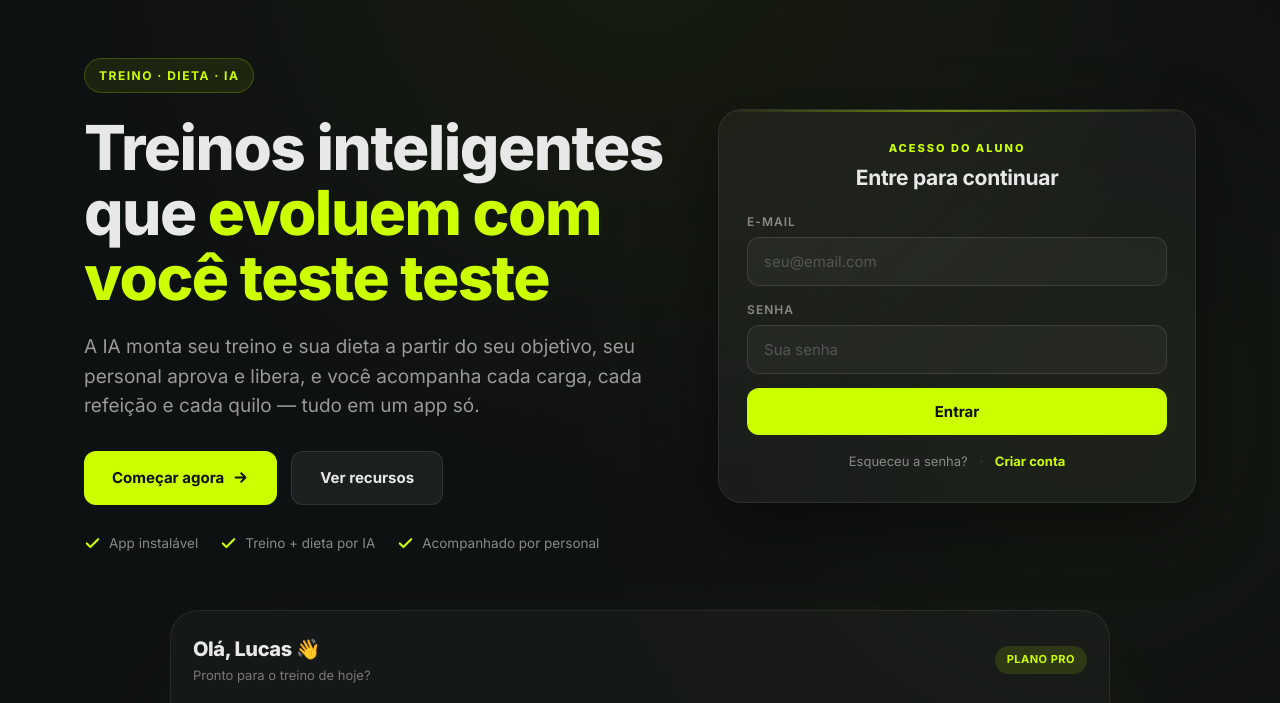
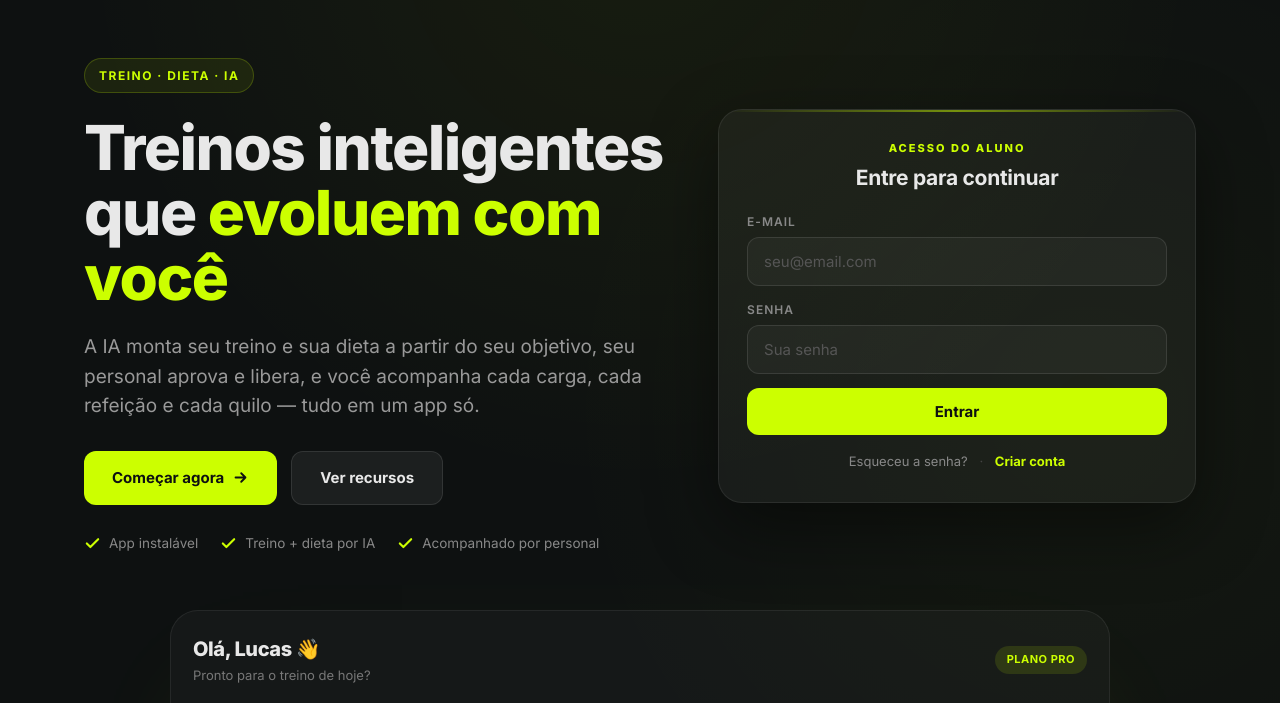
Before and after one commit to devgiovanelliboy/IRONIQ-SaaS, a website: page public/index.html in a window 1280 px wide. Shown: the part 73-776 px from the top of the page. Drawn offline with Linux system fonts and the light colour scheme.

Commit message:
fix: titulo

```diff
--- a/public/index.html
+++ b/public/index.html
@@ -354,7 +354,7 @@
       <div class="hero-grid">
         <div>
           <span class="eyebrow rv">Treino · Dieta · IA</span>
-          <h1 class="rv">Treinos inteligentes que <span class="text-green">evoluem com você teste teste</span></h1>
+          <h1 class="rv">Treinos inteligentes que <span class="text-green">evoluem com você</span></h1>
           <p class="sub rv">A IA monta seu treino e sua dieta a partir do seu objetivo, seu personal aprova e libera, e você acompanha cada carga, cada refeição e cada quilo — tudo em um app só.</p>
           <div class="hero-cta rv">
             <a class="btn" href="app.html">Começar agora
```
